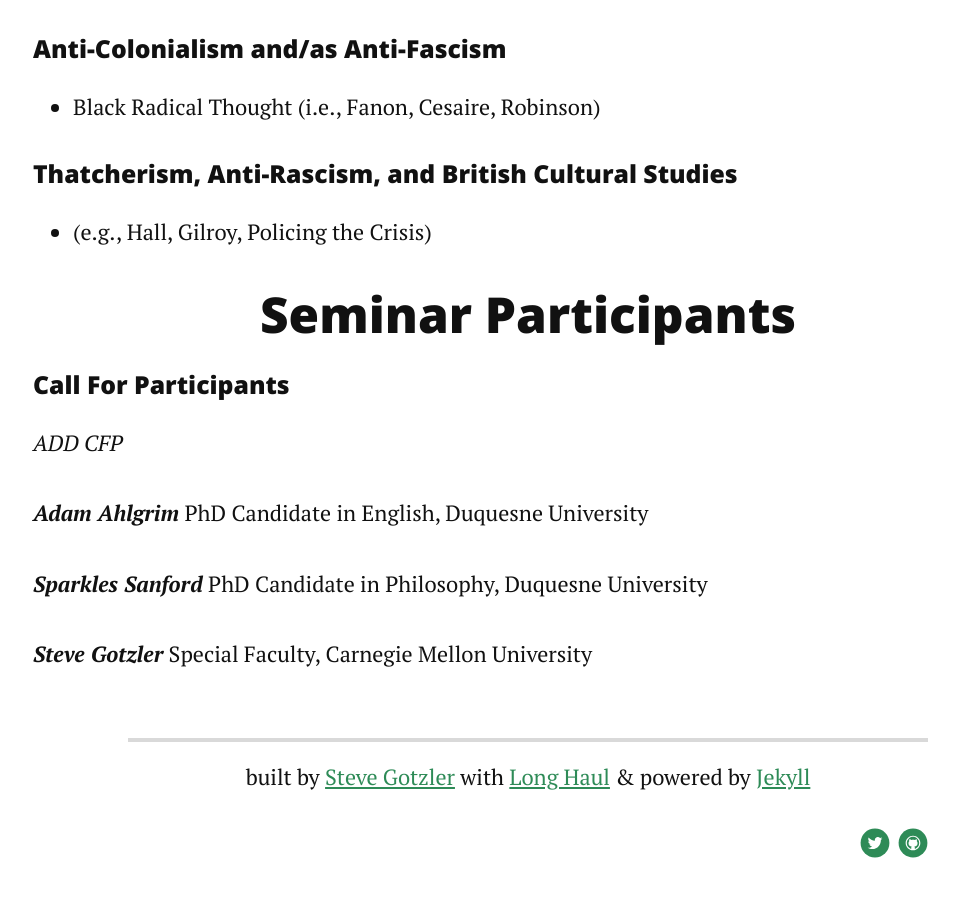
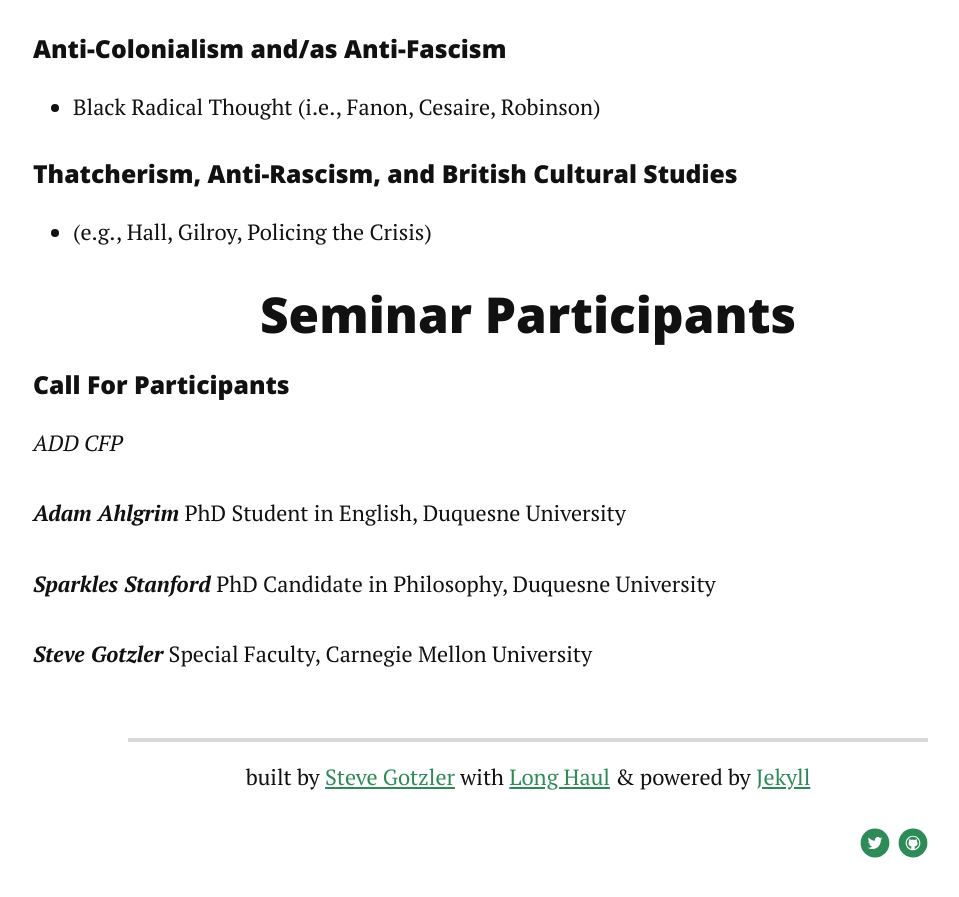
Before and after one commit to sgotzler/csa_reckoning, a Jekyll site: the page built from index.md, in a window 1280 px wide and 900 px high, scrolled down 2729 px. Shown: the top 897 px of the window, without its empty margins (112-1071 px from the left). Built offline with Jekyll 4.4.1, drawn with Linux system fonts in a browser that asks for light colours; nearby versions of some CDN libraries.

Commit message:
Update index.md
copy edits to names

```diff
--- a/index.md
+++ b/index.md
@@ -52,8 +52,8 @@ Participants are encouraged to read both within and across these different clust
 #### Call For Participants
 *ADD CFP*
 
-***Adam Ahlgrim*** PhD Candidate in English, Duquesne University
+***Adam Ahlgrim*** PhD Student in English, Duquesne University
 
-***Sparkles Sanford*** PhD Candidate in Philosophy, Duquesne University
+***Sparkles Stanford*** PhD Candidate in Philosophy, Duquesne University
 
 ***Steve Gotzler*** Special Faculty, Carnegie Mellon University
```
